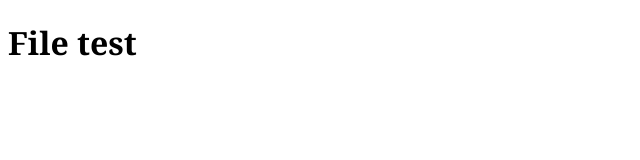
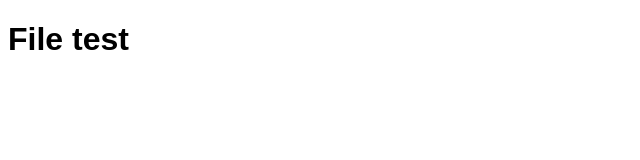
Before and after one commit to PieBlueberry/manpro_3, a plain HTML site: page index.html in a window 1280 px wide. Shown: the whole page, without its empty margins (0-640 px from the left). Drawn offline with Linux system fonts and the light colour scheme.

Commit message:
Update style.css

```diff
--- a/style.css
+++ b/style.css
@@ -1,3 +1,3 @@
 body {
-    font-family:georgia;
+    font-family:sans-serif;
 }
```
